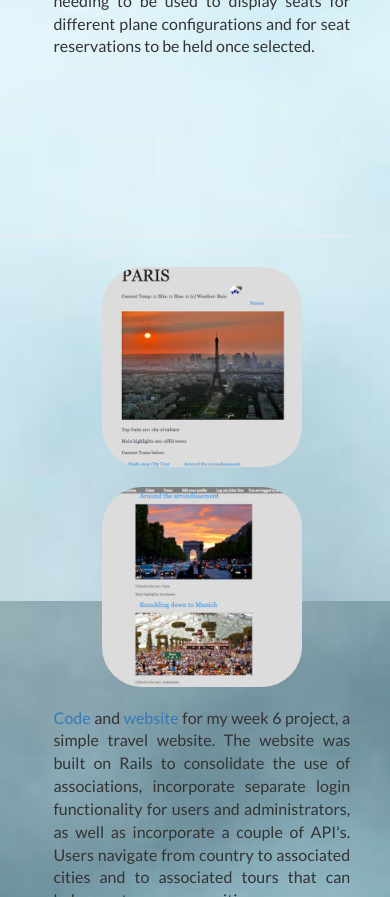
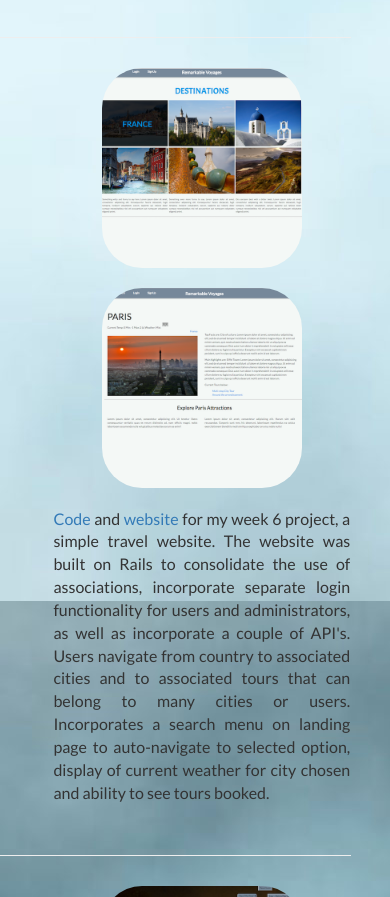
Before and after one commit to SteveGibbs/SteveGibbs.github.io, a plain HTML site: page index.html in a window 390 px wide. Shown: the part 3115-4012 px from the top of the page. Drawn offline with nearby package versions, Linux system fonts and the light colour scheme.

Commit message:
small updates for changes to projects

```diff
--- a/index.html
+++ b/index.html
@@ -51,30 +51,6 @@
         <a href="./files/Steve_Gibbs_CV.pdf" target="_blank">My Resume</a>
       </p>
 
-    <!-- </div> -->
-
-    <!-- <div class="col-6 left">
-      <h3>General Assembly Projects</h3>
-      <p>
-        <a href="http://foodforthought-sgibbs.herokuapp.com/" target="_blank">Wk 12 Charity Website - Food For Thought</a>
-      </p>
-      <p>
-        <a href="https://mgkshopping.herokuapp.com/" target="_blank">Wk 9 E-Commerce Website (MGK Shopping) - Group Project</a>
-      </p>
-      <p>
-        <a href="https://gibbsknightfaganplanes.herokuapp.com/" target="_blank">Wk 8 Burning Airlines - 2 day Group project using Backbone</a>
-      </p>
-      <p>
-        <a href="https://travelsgibbs.herokuapp.com/" target="_blank">Wk 6 Simple Travel Website</a>
-      </p>
-      <p>
-        <a href="https://stevegibbs.github.io/TicTacToeGame/" target="_blank">Wk 3 Tic Tac Toe</a>
-      </p>
-
-
-    </div> -->
-  <!-- </div> -->
-
 
 
   <hr>
@@ -83,8 +59,7 @@
 
 <a href="https://foodforthought-sgibbs.herokuapp.com/" target="_blank"><img src="./images/foodforthought.png" alt="" class="style1"></a>
 <a href="https://foodforthought-sgibbs.herokuapp.com/" target="_blank"><img src="./images/foodforthoughtchart.png" alt="" class="style1"></a>
-      <!-- <img src="./images/foodforthought.png" alt="" class="style1"> -->
-      <!-- <img src="./images/foodforthoughtchart.png" alt="" class="style1"> -->
+
       <p class="style2">
         <a href="https://github.com/SteveGibbs/Food_For_Thought/" target="_blank">Code</a> and <a href="https://foodforthought-sgibbs.herokuapp.com/" target="_blank">website</a> for the week 12 project - Food for Thought. Food for Thought is a charity website,
         predicated on reducing food wastage in society. Corporate donors, such as restaurants, cafes and supermarkets, via a login, donate excess food which is then redistributed to refuges, the homeless and the needy. The charity also has a gift shop
@@ -100,8 +75,7 @@
 <a href="https://mgkshopping.herokuapp.com/" target="_blank"><img src="./images/mgkorders.png" alt="" class="style1"></a>
 
 
-      <!-- <img src="./images/mgkshopping.png" alt="" class="style1"> -->
-      <!-- <img src="./images/mgkorders.png" alt="" class="style1"> -->
+
       <p class="style2">
         <a href="https://github.com/SteveGibbs/MGK_Shopping/" target="_blank">Code</a> and <a href="https://mgkshopping.herokuapp.com/" target="_blank">website</a> for the week 9 group project - MGK Shopping. MGK Shopping is a typical e-commerce website
         for boutique watches and accessories. Highlights include a shopping cart with payment functionality via Stripe and receipt confirmations emailed to users. Live order polling via AJAX and webscraping of competitor websites for the administrator
@@ -114,8 +88,7 @@
 <a href="https://gibbsknightfaganplanes.herokuapp.com/" target="_blank"><img src="./images/burningairlines.png" alt="" class="style1"></a>
 <a href="https://gibbsknightfaganplanes.herokuapp.com/" target="_blank"><img src="./images/seatplane.png" alt="" class="style1"></a>
 
-      <!-- <img src="./images/burningairlines.png" alt="" class="style1">
-      <img src="./images/seatplane.png" alt="" class="style1"> -->
+
       <p class="style2">
         <a href="https://github.com/SteveGibbs/Burning_Planes/" target="_blank">Code</a> and <a href="https://gibbsknightfaganplanes.herokuapp.com/" target="_blank">website</a> for the 2 day week 8 group project - Burning Airlines. Groups are challenged
         to build as much as they can of an airline seat reservation system in a 2 day time period with backbone.js needing to be used to display seats for different plane configurations and for seat reservations to be held once selected.</p>
@@ -123,11 +96,10 @@
     <br>
     <hr>
     <div class="row1">
-        <a href="https://travelsgibbs.herokuapp.com/" target="_blank"><img src="./images/paris.png" alt="" class="style1"></a>
-        <a href="https://travelsgibbs.herokuapp.com/" target="_blank"><img src="./images/travelwebsite.png" alt="" class="style1"></a>
+        <a href="https://travelsgibbs.herokuapp.com/" target="_blank"><img src="./images/travelwebsiteimproved2.png" alt="" class="style1"></a>
+        <a href="https://travelsgibbs.herokuapp.com/" target="_blank"><img src="./images/parisimproved.png" alt="" class="style1"></a>
 
-      <!-- <img src="./images/paris.png" alt="" class="style1">
-      <img src="./images/travelwebsite.png" alt="" class="style1"> -->
+
       <p class="style2">
         <a href="https://github.com/SteveGibbs/Project_One/" target="_blank">Code</a> and
         <a href="https://travelsgibbs.herokuapp.com/" target="_blank">website</a> for my week 6 project, a simple travel website. The website was built on Rails to consolidate the use of associations, incorporate separate login functionality for
--- a/style.css
+++ b/style.css
@@ -1,12 +1,8 @@
-body{
-  /*background-color: lightblue;*/
+body {
   background-image: url("./images/cloud2.jpg");
-  /*background-size: cover;*/
   margin: 0;
   font-family: "Lato";
 }
-
-
 img {
   display: block;
   margin: 0 auto;
@@ -19,22 +15,18 @@ img {
   height: 10%;
   width: 10%;
 }
-
 h2 {
   font-size: 34px;
   text-align: center;
 }
-
 div.summary {
   font-size: 20px;
   text-align: center;
 }
-
 h3 {
   margin-left: 35%;
   font-size: 26px;
 }
-
 h3.style5 {
   text-align: center;
   margin: 0 auto;
@@ -43,16 +35,12 @@ p {
   margin-left: 35%;
   font-size: 16px;
 }
-
 button {
   text-decoration: none;
 }
-.container1{
-
+.container1 {
   width: 90%;
 }
-
-
 .style1 {
   margin-left: 10%;
   text-align: center;
@@ -61,9 +49,7 @@ width: 300px;
   margin: 0 auto;
   padding: 10px;
   display: inline-block;
-
 }
-
 .style2 {
   margin-left: 5%;
   text-align: justify;
@@ -72,7 +58,6 @@ width: 420px;
   padding: 10px;
   display: inline-block;
   vertical-align: middle;
-
 }
 .style3 {
   width: 60%;
@@ -80,7 +65,6 @@ vertical-align: middle;
   text-align: justify;
   margin: 0 auto;
 }
-
 .style4 {
   text-align: center;
   margin: 0 auto;
@@ -90,12 +74,13 @@ vertical-align: middle;
   width: 95%;
   margin-left: 10%;
 }
-
+img:hover {
+  transform: scale(1.1);
+}
 @media only screen and (max-width: 1260px) {
   h2 {
     font-size: 24px;
   }
-
   div.style3, p {
     font-size: 16px;
   }
@@ -106,12 +91,10 @@ p.style2 {
     height: 160px;
   }
 }
-
 @media only screen and (max-width: 771px) {
   h2 {
     font-size: 20px;
   }
-
   div.style3, p {
     font-size: 16px;
     width: 90%;
@@ -120,7 +103,7 @@ p.style2 {
     width: 95%;
     text-align: justify;
     margin: 0 auto;
-  height: 330px;
+    height: auto;
   }
   .style1 {
     height: 220px;
@@ -132,13 +115,12 @@ p.style2 {
   }
 }
 
-img:hover {
-  transform: scale(1.1);
-}
+
 /**
  *** SIMPLE GRID
  *** (C) ZACH COLE 2016
  **/
+
 
 /* POSITIONING */
 
@@ -168,7 +150,6 @@ img:hover {
 .row {
   position: relative;
   width: 100%;
-
 }
 .row [class^="col"] {
   float: left;
@@ -227,11 +208,9 @@ img:hover {
   .container {
     width: 80%;
   }
-
 }
 @media only screen and (min-width: 45em) {
   /* 720px */
-
   .col-1 {
     width: 4.33%;
   }
```
Also changed, not shown: images/franceimproved.png (added), images/parisimproved.png (added), images/travelwebsiteimproved.png (added), images/travelwebsiteimproved2.png (added). Lines whose indentation alone changed are shown as unchanged.
